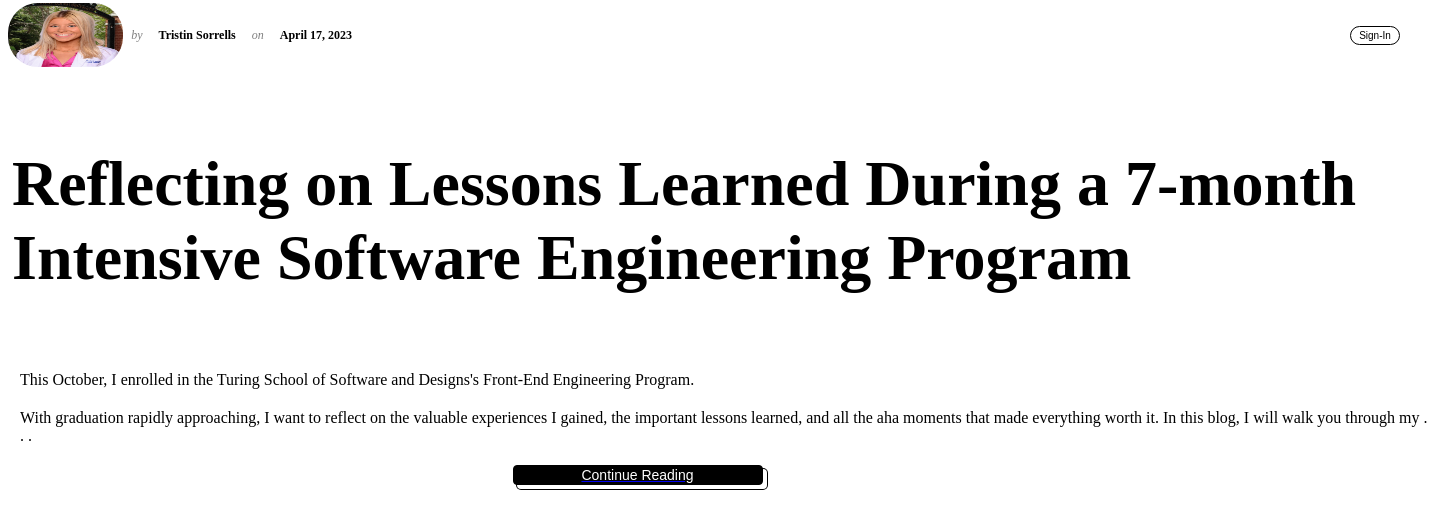
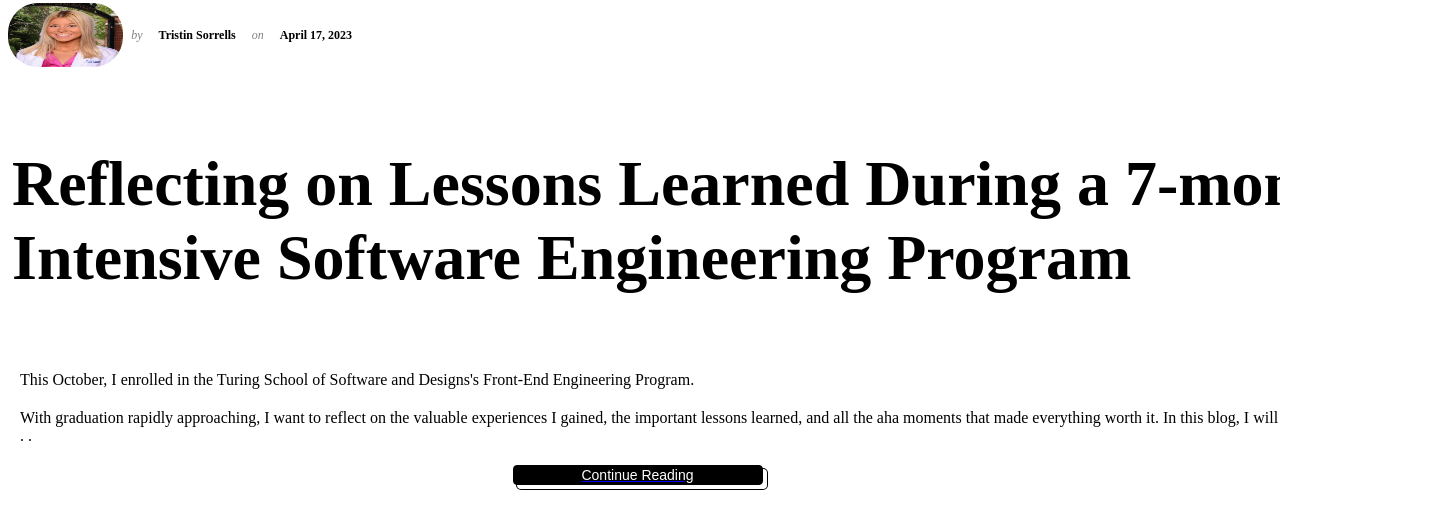
Before and after one commit to Tristinsorrells1/Personal-Blog-With-OAuth, a Next.js app: page / in a window 1280 px wide. Shown: the top 528 px of the page, 1432 px wide, since content can reach past the window. Built offline with nearby package versions, Linux system fonts and the light colour scheme; no server answers.

Commit message:
hide overflow

```diff
--- a/src/styles/globals.css
+++ b/src/styles/globals.css
@@ -4,6 +4,7 @@ body {
   margin: 0;
   height: 100vh;
   min-width: 700px;
+  overflow: hidden;
 }
 
 .author-info {
```
